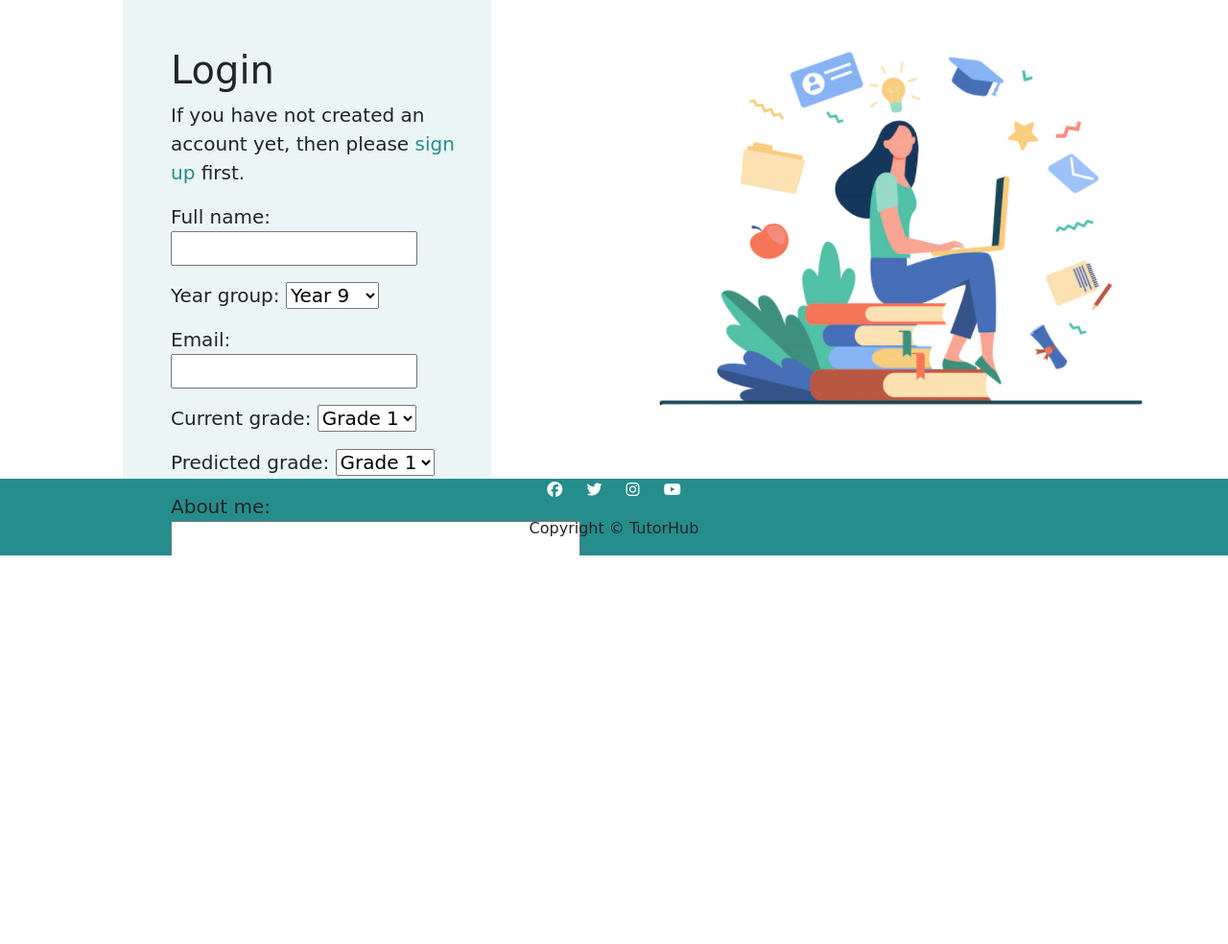
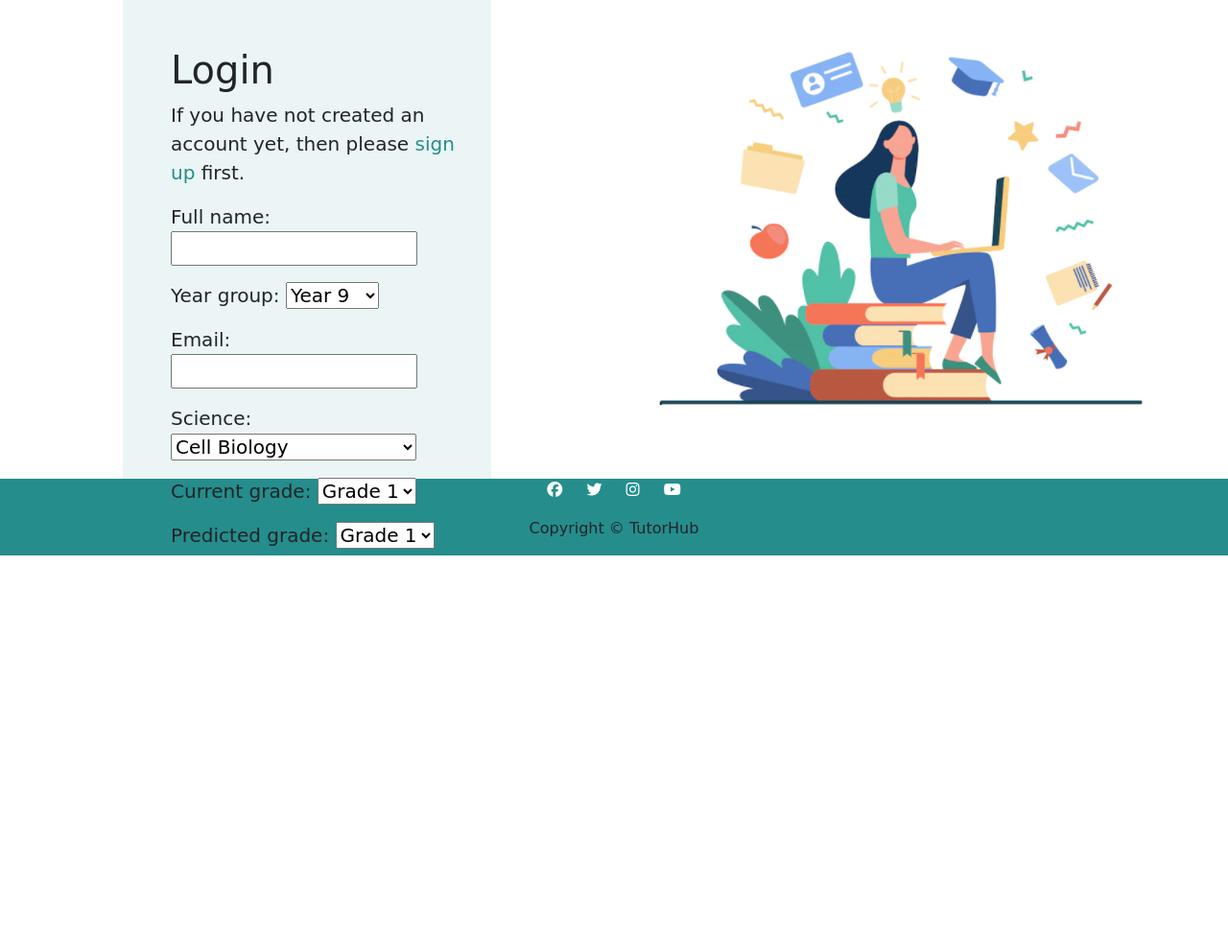
Before and after one commit to sophiebatten123/Tutoring-Hub, a Django app: template templates/account/login.html in a window 1280 px wide. Shown: the part 57-1041 px from the top of the page at 96% size. Run offline with Django 3.2, Linux system fonts and the light colour scheme; the template is opened without the code that fills it: values that come from a table or form of the project are taken from there, others are empty; some libraries are stand-ins or nearby versions; some web fonts are replaced.

Commit message:
Adding more direct content into the profile form page.

```diff
--- a/userprofile/forms.py
+++ b/userprofile/forms.py
@@ -14,4 +14,4 @@ class MakeProfileForm(forms.ModelForm):
         Featured fields in the sign up.
         '''
         model = UserProfile
-        fields = ('full_name', 'year_group', 'email', 'current_grade', 'predicted_grade', 'about_me',)
+        fields = ('full_name', 'year_group', 'email', 'science', 'current_grade', 'predicted_grade', 'about_me',)
--- a/userprofile/models.py
+++ b/userprofile/models.py
@@ -30,6 +30,11 @@ GRADES = (
     ('9', 'Grade 9'),
 )
 
+SCIENCE = (
+    ('cell-biology', 'Cell Biology'),
+    ('infection-response', 'Infection and Response'),
+)
+
 class UserProfile(models.Model):
     '''
     Creates the user profile information for students & tutors.
@@ -45,6 +50,7 @@ class UserProfile(models.Model):
     current_grade = models.CharField(max_length=6, choices=GRADES, default='1', null=True)
     predicted_grade = models.CharField(max_length=6, choices=GRADES, default='1', null=True)
     about_me = models.TextField()
+    science = models.CharField(max_length=40, choices=SCIENCE, default='cell-biology')
     account_type = models.CharField(max_length=7, choices=ACCOUNT_TYPE, default='student')
     slug = models.SlugField(max_length=200, unique=True)
     featured_image = CloudinaryField('image', default='placeholder')
--- a/userprofile/templates/userprofile/profile.html
+++ b/userprofile/templates/userprofile/profile.html
@@ -125,7 +125,6 @@
                 <div class="col-10">
                     <button class="btn btn-signup btn-lg user-btns hidden" id="profile-btn">Profile Page</button>
                     <button class="btn btn-signup btn-lg user-btns hidden" id="upcoming-lessons-btn">Upcoming Lessons</button>
-                    <button class="btn btn-signup btn-lg user-btns hidden" id="previous-lessons-btn">Previous Lessons</button>
                 </div>
             </div>
         </div>
@@ -146,11 +145,6 @@
         <div class="col-9" id="upcoming-lessons">
             <div class="row">
                 <h3>Your upcoming lessons are:</h3>
-            </div>
-        </div>
-        <div class="col-9" id="previous-lessons">
-            <div class="row">
-                <h3>Your previous lessons are:</h3>
             </div>
         </div>
         <div class="col-9" id="make-profile">
```
Also changed, not shown: db.sqlite3, userprofile/migrations/0011_userprofile_science.py (added).
